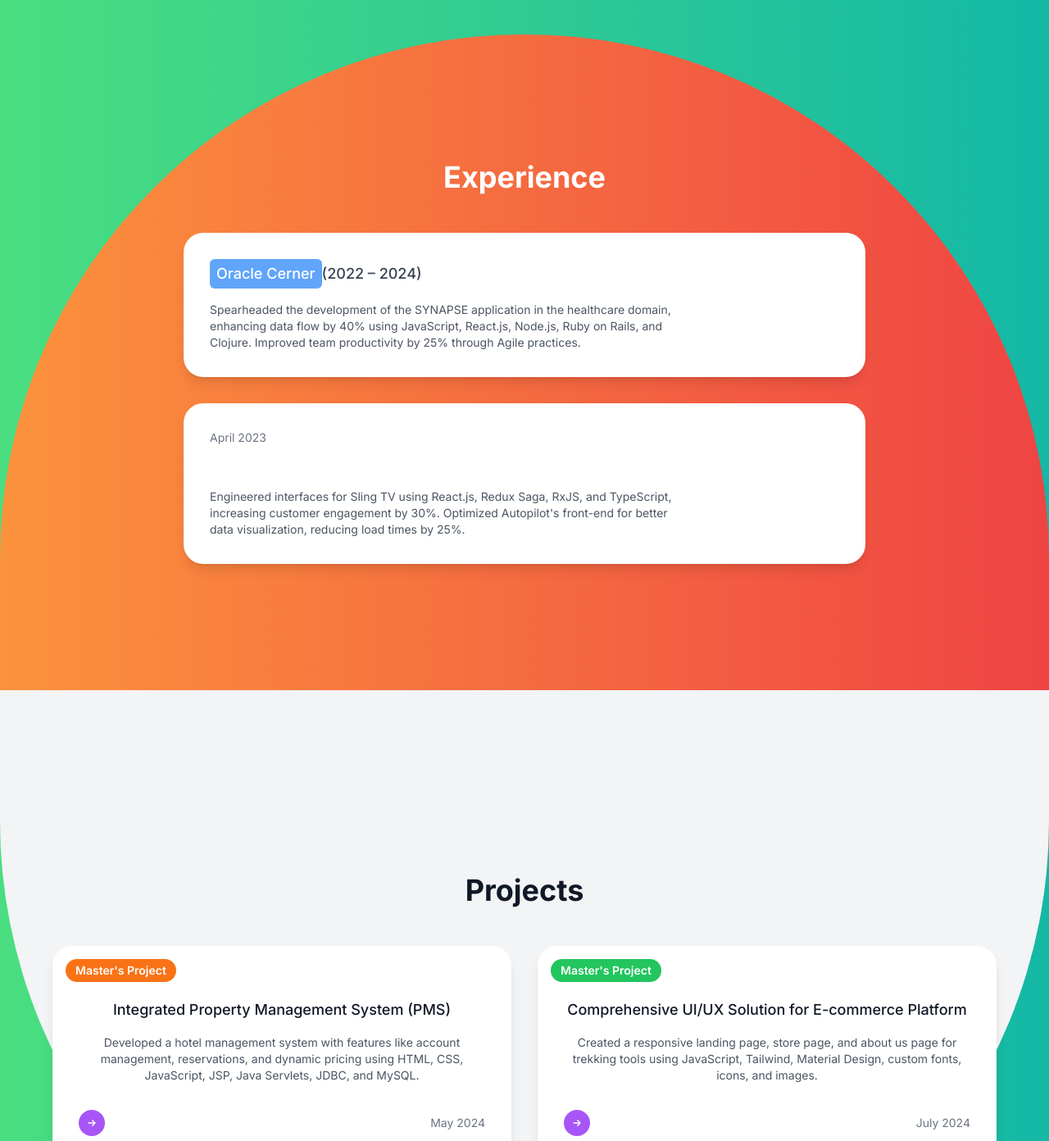
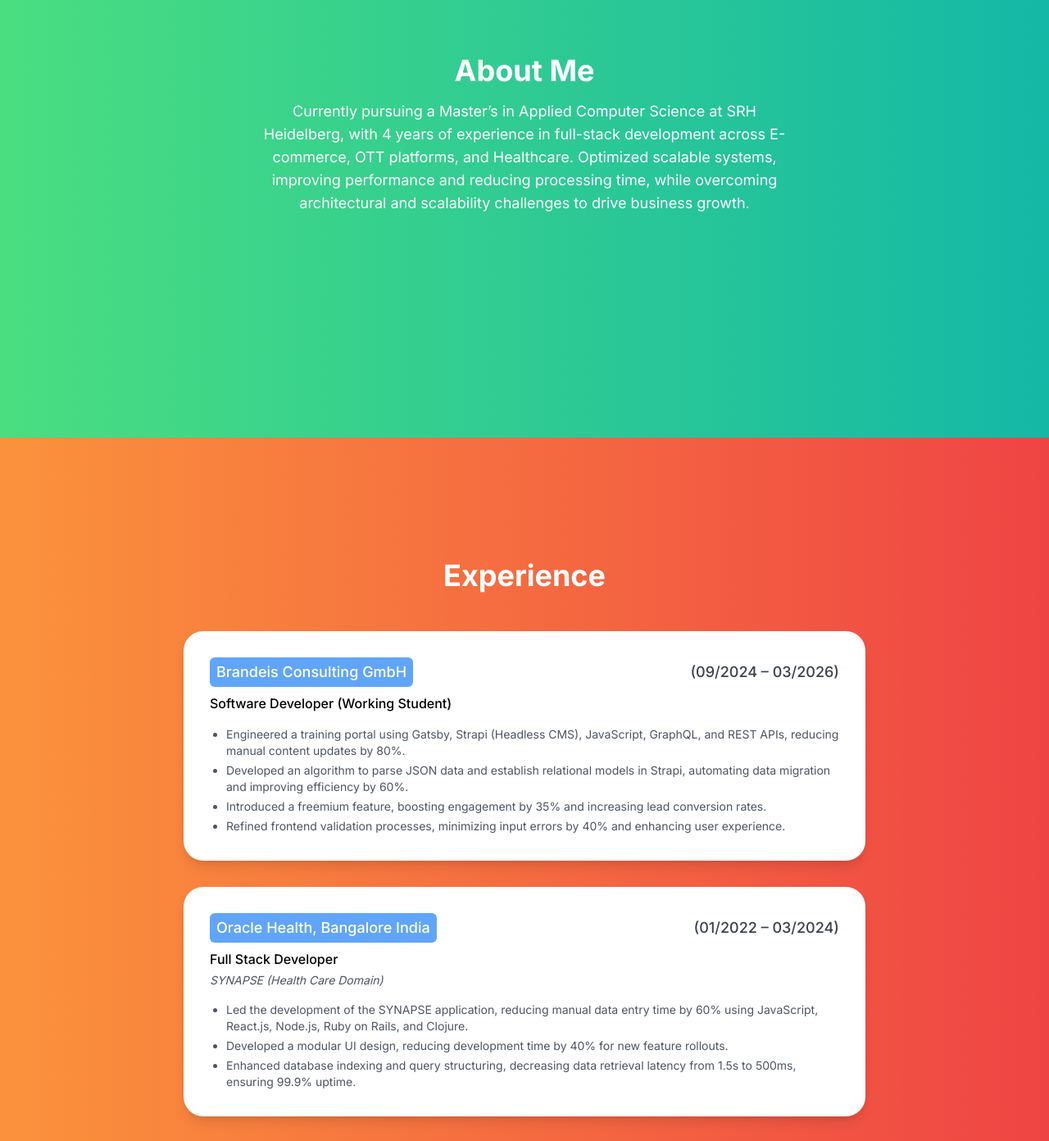
Before and after one commit to manuj55/my-portfolio, a Next.js app: page / in a window 1280 px wide. Shown: the part 1070-2462 px from the top of the page at 82% size. Built offline with nearby package versions, Linux system fonts and the light colour scheme.

Commit message:
updated sections

```diff
--- a/app/page.tsx
+++ b/app/page.tsx
@@ -11,7 +11,7 @@ export default function Home() {
 
       <header className="fixed w-full bg-white shadow-md z-50">
         <div className="container mx-auto p-4 flex justify-between items-center">
-          <h1 className="text-2xl font-bold">Manu Janardhana</h1>
+          <h1 className="text-2xl font-bold cursor-pointer">Manu Janardhana</h1>
           <nav>
             <a href="#about" className="mx-4 text-gray-700 hover:text-black">
               About
@@ -31,52 +31,87 @@ export default function Home() {
 
       <main className="pt-16 bg-gradient-to-r from-green-400 to-teal-500">
         <section
-          id="hero"
-          className="min-h-screen flex items-center justify-center bg-gradient-to-r from-blue-500 to-purple-600 text-white rounded-b-full"
+          id="dev"
+          className="min-h-screen flex items-center justify-center bg-gradient-to-r from-blue-500 to-purple-600 text-white rounded-b-3xl"
         >
           <div className="text-center">
-            <h2 className="text-5xl font-extrabold">Manu Janardhana</h2>
-            <p className="mt-4 text-lg">Full Stack Developer with 4 years of experience in e-commerce, OTT, and healthcare sectors.</p>
+            <h2 className="text-5xl font-extrabold cursor-default">Manu Janardhana</h2>
+            <p className="mt-4 text-lg cursor-default">Full Stack Developer with 4 years of experience in e-commerce, OTT, and healthcare sectors.</p>
           </div>
         </section>
 
         <section
           id="about"
-          className="min-h-fit flex items-center justify-center bg-gradient-to-r from-green-400 to-teal-500 text-white my-10"
+          className='min-h-fit bg-gradient-to-r from-green-400 to-teal-500 text-white py-32'
         >
+          <div className="min-h-fit flex items-center justify-center  my-36">
             <div className="text-center w-1/2">
-            <h2 className="text-4xl font-bold">About Me</h2>
-            <p className="mt-4 text-lg ">
-              I am currently pursuing a Master’s degree in Applied Computer Science at SRH Heidelberg. With 4 years of professional experience,
-              I have developed full-stack systems, overcoming architectural and scalability challenges in the e-commerce, OTT, and healthcare sectors.
+              <h2 className="text-4xl font-bold cursor-default">About Me</h2>
+              <p className="mt-4 text-lg cursor-default">
+                Currently pursuing a Master’s in Applied Computer Science at SRH Heidelberg, with 4 years of experience in full-stack development
+                across E-commerce, OTT platforms, and Healthcare. Optimized scalable systems, improving performance and reducing processing
+                time, while overcoming architectural and scalability challenges to drive business growth.
               </p>
+            </div>
           </div>
         </section>
         <section
           id="experience"
-          className="min-h-screen flex flex-col items-center justify-center bg-gradient-to-r from-orange-400 to-red-500 text-white rounded-t-full"
+          className='min-h-fit bg-gradient-to-r from-orange-400 to-red-500 py-32 cursor-default'>
+          <div
+            className="min-h-screen flex flex-col items-center justify-center bg-gradient-to-r text-white  px-5 py-5"
           >
             <div className="text-left w-full max-w-4xl px-8 ">
               <h2 className="text-4xl font-bold mb-12 text-center">Experience</h2>
               <div className="space-y-8">
 
-              <div className="relative p-8 rounded-3xl bg-white shadow-lg ">
-                <div className="w-full md:w-3/4">
-                  <div className="flex flex-row items-baseline text-lg font-medium">
-                    <div className="bg-blue-400 px-2 py-1 rounded-md text-white">Oracle Cerner</div> <div className="text-gray-700">(2022 – 2024)</div>
+                <div className="relative p-8 rounded-3xl bg-white shadow-lg">
+                  <div className="w-full">
+                    <div className="flex flex-row justify-between items-baseline text-lg font-medium">
+                      <div className="bg-blue-400 px-2 py-1 rounded-md text-white">Brandeis Consulting GmbH</div>
+                      <div className="ml-4 text-gray-700">(09/2024 – 03/2026)</div>
                     </div>
-                  <p className="mt-4 text-sm text-gray-600">
-                    Spearheaded the development of the SYNAPSE application in the healthcare domain, enhancing data flow by 40% using JavaScript, React.js, Node.js, Ruby on Rails, and Clojure. Improved team productivity by 25% through Agile practices.
-                  </p>
+                    <p className="mt-2 font-medium  text-black">Software Developer (Working Student)</p>
+                    <ul className="mt-4 list-disc ml-5 text-sm text-gray-600 space-y-1">
+                      <li>Engineered a training portal using Gatsby, Strapi (Headless CMS), JavaScript, GraphQL, and REST APIs, reducing manual content updates by 80%.</li>
+                      <li>Developed an algorithm to parse JSON data and establish relational models in Strapi, automating data migration and improving efficiency by 60%.</li>
+                      <li>Introduced a freemium feature, boosting engagement by 35% and increasing lead conversion rates.</li>
+                      <li>Refined frontend validation processes, minimizing input errors by 40% and enhancing user experience.</li>
+                    </ul>
                   </div>
                 </div>
 
-              {/* Experience 2 */}
-              <div className="relative p-8 rounded-3xl bg-white shadow-lg flex flex-col md:flex-row justify-between items-center md:items-start">
-                <div className="w-full md:w-3/4">
-                  <p className="text-sm text-gray-500 mb-2">April 2023</p>
-                  <p className="text-lg font-medium">Front End Developer at Openturf Technologies (2020 – 2022)</p>
-                  <p className="mt-4 text-sm text-gray-600">Engineered interfaces for Sling TV using React.js, Redux Saga, RxJS, and TypeScript, increasing customer engagement by 30%. Optimized Autopilot's front-end for better data visualization, reducing load times by 25%.</p>
+                <div className="relative p-8 rounded-3xl bg-white shadow-lg mt-8">
+                  <div className="w-full">
+                    <div className="flex flex-row justify-between  items-baseline text-lg font-medium">
+                      <div className="bg-blue-400 px-2 py-1 rounded-md text-white">Oracle Health, Bangalore India</div>
+                      <div className="ml-4 text-gray-700">(01/2022 – 03/2024)</div>
+                    </div>
+                    <p className="mt-2 font-medium  text-black">Full Stack Developer</p>
+                    <p className="mt-1 text-sm text-gray-600 italic">SYNAPSE (Health Care Domain)</p>
+                    <ul className="mt-4 list-disc ml-5 text-sm text-gray-600 space-y-1">
+                      <li>Led the development of the SYNAPSE application, reducing manual data entry time by 60% using JavaScript, React.js, Node.js, Ruby on Rails, and Clojure.</li>
+                      <li>Developed a modular UI design, reducing development time by 40% for new feature rollouts.</li>
+                      <li>Enhanced database indexing and query structuring, decreasing data retrieval latency from 1.5s to 500ms, ensuring 99.9% uptime.</li>
+                    </ul>
+                  </div>
+                </div>
+
+                <div className="relative p-8 rounded-3xl bg-white shadow-lg mt-8">
+                  <div className="w-full">
+                    <div className="flex flex-row justify-between  items-baseline text-lg font-medium">
+                      <div className="bg-blue-400 px-2 py-1 rounded-md text-white">Openturf Technologies, Bangalore India</div>
+                      <div className="ml-4 text-gray-700">(01/2020 – 01/2022)</div>
+                    </div>
+                    <p className="mt-2 font-medium  text-black">Front End Developer</p>
+                    <p className="mt-1 text-sm text-gray-600 italic">Sling Media (OTT Platform)</p>
+                    <ul className="mt-4 list-disc ml-5 text-sm text-gray-600 space-y-1">
+                      <li>Designed and improved user interfaces for Sling TV using React.js, Redux Saga, RxJS, and TypeScript, reducing buffering issues.</li>
+                      <li>Enhanced customer engagement by implementing real-time streaming optimizations, leading to a 20% increase in active viewing sessions.</li>
+                      <li>Reduced page load times by 35%, improving video playback performance across web and smart TV applications.</li>
+                      <li>Led Agile development cycles, ensuring on-time feature delivery and reducing bug resolution time by 25%.</li>
+                    </ul>
+                  </div>
                 </div>
               </div>
             </div>
@@ -85,42 +120,88 @@ export default function Home() {
 
         <section
           id="projects"
-          className="min-h-screen flex items-center justify-center bg-gray-100 rounded-b-full"
+          className="min-h-screen flex items-center justify-center bg-gray-100 rounded-b-3xl cursor-default"
         >
           <div className="text-center max-w-6xl mx-auto">
             <h2 className="text-4xl font-bold mb-12">Projects</h2>
-            <div className="grid grid-cols-1 md:grid-cols-1 lg:grid-cols-2 gap-8 ">
-              {/* Project 1 */}
+            <div className="grid grid-cols-1 md:grid-cols-2 gap-8">
+              {/* PantryPal Microservices Development */}
               <div className="relative p-8 rounded-3xl bg-white shadow-lg transition-transform transform hover:scale-105 hover:bg-blue-100">
-                <span className="absolute top-4 left-4 px-3 py-1 text-sm font-semibold text-white bg-orange-500 rounded-full">Master's Project</span>
-                <p className="mt-8 text-lg font-medium">Integrated Property Management System (PMS)</p>
-                <p className="mt-4 text-sm text-gray-600">Developed a hotel management system with features like account management, reservations, and dynamic pricing using HTML, CSS, JavaScript, JSP, Java Servlets, JDBC, and MySQL.</p>
-                <div className="flex justify-between items-center mt-8">
+                <div className="flex flex-col justify-between items-center">
+                  <p className="text-lg font-medium">PantryPal Microservices Development</p>
+                  <p className="mt-4 text-sm text-gray-600 text-justify">
+                    Built a microservice-based grocery application using Node.js for authentication and user management.
+                    Implemented secure JWT-based authentication, user CRUD operations, Elastic search logger, rate limiter,
+                    and API documentation with Swagger. Utilized Docker to containerize and run all services on the same network.
+                    Leveraged Vue.js on the frontend for a seamless user experience.
+                  </p>
+                  <div className="w-full flex flex-row justify-between mt-8">
                     <div className="flex items-center justify-center w-8 h-8 rounded-full bg-purple-500 text-white">
                       <svg xmlns="http://www.w3.org/2000/svg" fill="none" viewBox="0 0 24 24" stroke="currentColor" className="w-4 h-4">
                         <path strokeLinecap="round" strokeLinejoin="round" strokeWidth="2" d="M13 7l5 5m0 0l-5 5m5-5H6" />
                       </svg>
                     </div>
-                  <p className="text-sm text-gray-500">May 2024</p>
+                    <p className="text-sm text-gray-500">Jan 2025</p>
+                  </div>
                 </div>
               </div>
 
-              {/* Project 2 */}
-              <div className="relative p-8 rounded-3xl bg-white shadow-lg transition-transform transform hover:scale-105 hover:bg-green-100">
-                <span className="absolute top-4 left-4 px-3 py-1 text-sm font-semibold text-white bg-green-500 rounded-full">Master's Project</span>
-                <p className="mt-8 text-lg font-medium">Comprehensive UI/UX Solution for E-commerce Platform</p>
-                <p className="mt-4 text-sm text-gray-600">Created a responsive landing page, store page, and about us page for trekking tools using JavaScript, Tailwind, Material Design, custom fonts, icons, and images.</p>
-                <div className="flex justify-between items-center mt-8">
+              {/* CampusCash Expense Manager Development */}
+              <div className="relative p-8 rounded-3xl bg-white shadow-lg transition-transform transform hover:scale-105 hover:bg-blue-100">
+                <div className="flex flex-col justify-between items-center h-full">
+                  <p className="text-lg font-medium">CampusCash Expense Manager Development</p>
+                  <p className="mt-4 text-sm text-gray-600 text-justify">
+                    Built an expense management application using Vue.js, JavaScript, HTML, and CSS. Implemented advanced expense editing with splitting and validation,
+                    daily streak tracking to boost user engagement, and secure authentication with integrated search and filter functionalities for expenses.
+                  </p>
+                  <div className="w-full flex flex-row justify-between mt-8">
                     <div className="flex items-center justify-center w-8 h-8 rounded-full bg-purple-500 text-white">
                       <svg xmlns="http://www.w3.org/2000/svg" fill="none" viewBox="0 0 24 24" stroke="currentColor" className="w-4 h-4">
                         <path strokeLinecap="round" strokeLinejoin="round" strokeWidth="2" d="M13 7l5 5m0 0l-5 5m5-5H6" />
                       </svg>
                     </div>
-                  <p className="text-sm text-gray-500">July 2024</p>
+                    <p className="text-sm text-gray-500">Dec 2024</p>
+                  </div>
                 </div>
               </div>
 
-              {/* Add more project blocks as needed */}
+              {/* Integrated Property Management System (PMS) Development */}
+              <div className="relative p-8 rounded-3xl bg-white shadow-lg transition-transform transform hover:scale-105 hover:bg-blue-100">
+                <div className="flex flex-col justify-between items-center h-full">
+                  <p className="text-lg font-medium">Integrated Property Management System (PMS) Development</p>
+                  <p className="mt-4 text-sm text-gray-600 text-justify">
+                    Implemented a hotel management system using HTML, CSS, JavaScript, JSP, Java Servlets, JDBC, and MySQL. Features include admin and customer functionalities
+                    like account management, reservations, and surge pricing.
+                  </p>
+                  <div className="w-full flex flex-row justify-between mt-8">
+                    <div className="flex items-center justify-center w-8 h-8 rounded-full bg-purple-500 text-white">
+                      <svg xmlns="http://www.w3.org/2000/svg" fill="none" viewBox="0 0 24 24" stroke="currentColor" className="w-4 h-4">
+                        <path strokeLinecap="round" strokeLinejoin="round" strokeWidth="2" d="M13 7l5 5m0 0l-5 5m5-5H6" />
+                      </svg>
+                    </div>
+                    <p className="text-sm text-gray-500">Jun 2024</p>
+                  </div>
+                </div>
+              </div>
+
+              {/* Comprehensive UI/UX Solution for E-commerce Platform */}
+              <div className="relative p-8 rounded-3xl bg-white shadow-lg transition-transform transform hover:scale-105 hover:bg-blue-100">
+                <div className="flex flex-col justify-between items-center h-full">
+                  <p className="text-lg font-medium">Comprehensive UI/UX Solution for E-commerce Platform</p>
+                  <p className="mt-4 text-sm text-gray-600 text-justify">
+                    Created a responsive landing page, store page, and about-us page for trekking tools using JavaScript, Tailwind, Material Design, custom fonts,
+                    icons, and images.
+                  </p>
+                  <div className="w-full flex flex-row justify-between mt-8">
+                    <div className="flex items-center justify-center w-8 h-8 rounded-full bg-purple-500 text-white">
+                      <svg xmlns="http://www.w3.org/2000/svg" fill="none" viewBox="0 0 24 24" stroke="currentColor" className="w-4 h-4">
+                        <path strokeLinecap="round" strokeLinejoin="round" strokeWidth="2" d="M13 7l5 5m0 0l-5 5m5-5H6" />
+                      </svg>
+                    </div>
+                    <p className="text-sm text-gray-500">Oct 2024</p>
+                  </div>
+                </div>
+              </div>
             </div>
           </div>
         </section>
@@ -132,17 +213,17 @@ export default function Home() {
 
         <section
           id="contact"
-          className="min-h-screen flex items-center justify-center bg-gradient-to-r from-teal-400 to-blue-500 text-white rounded-t-full"
+          className="min-h-screen flex items-center justify-center bg-gradient-to-r from-teal-400 to-blue-500 text-white rounded-t-3xl cursor-default"
         >
           <div className="text-center">
             <h2 className="text-4xl font-bold">Contact</h2>
-            <p className="mt-4 text-lg">Feel free to reach out to me at <a href="mailto:manujanardhana55@gmail.com" className="underline">manujanardhana55@gmail.com</a> or connect with me on <a href="https://www.linkedin.com/in/manu-janardhana/" className="underline">LinkedIn</a>.</p>
+            <p className="mt-4 text-lg cursor-default">Feel free to reach out to me at <a href="mailto:manujanardhana55@gmail.com" className="underline">manujanardhana55@gmail.com</a> or connect with me on <a href="https://www.linkedin.com/in/manu-janardhana/" className="underline">LinkedIn</a> || <a href="https://github.com/manuj55" className="underline">Github</a>.</p>
           </div>
         </section>
       </main>
 
       <footer className="py-8 bg-white text-center">
-        <p className="text-gray-600">&copy; 2024 Manu Janardhana</p>
+        <p className="text-gray-600 cursor-progress">&copy; 2025 Manu Janardhana</p>
       </footer>
     </div>
   );
--- a/package.json
+++ b/package.json
@@ -16,7 +16,7 @@
   },
   "devDependencies": {
     "@types/node": "^20",
-    "@types/react": "^18",
+    "@types/react": "^18.3.4",
     "@types/react-dom": "^18",
     "autoprefixer": "^10.4.19",
     "eslint": "^8",
```
Also changed, not shown: 1 other file (tests, documents, lock files or other folders). Lines whose indentation alone changed are shown as unchanged.
